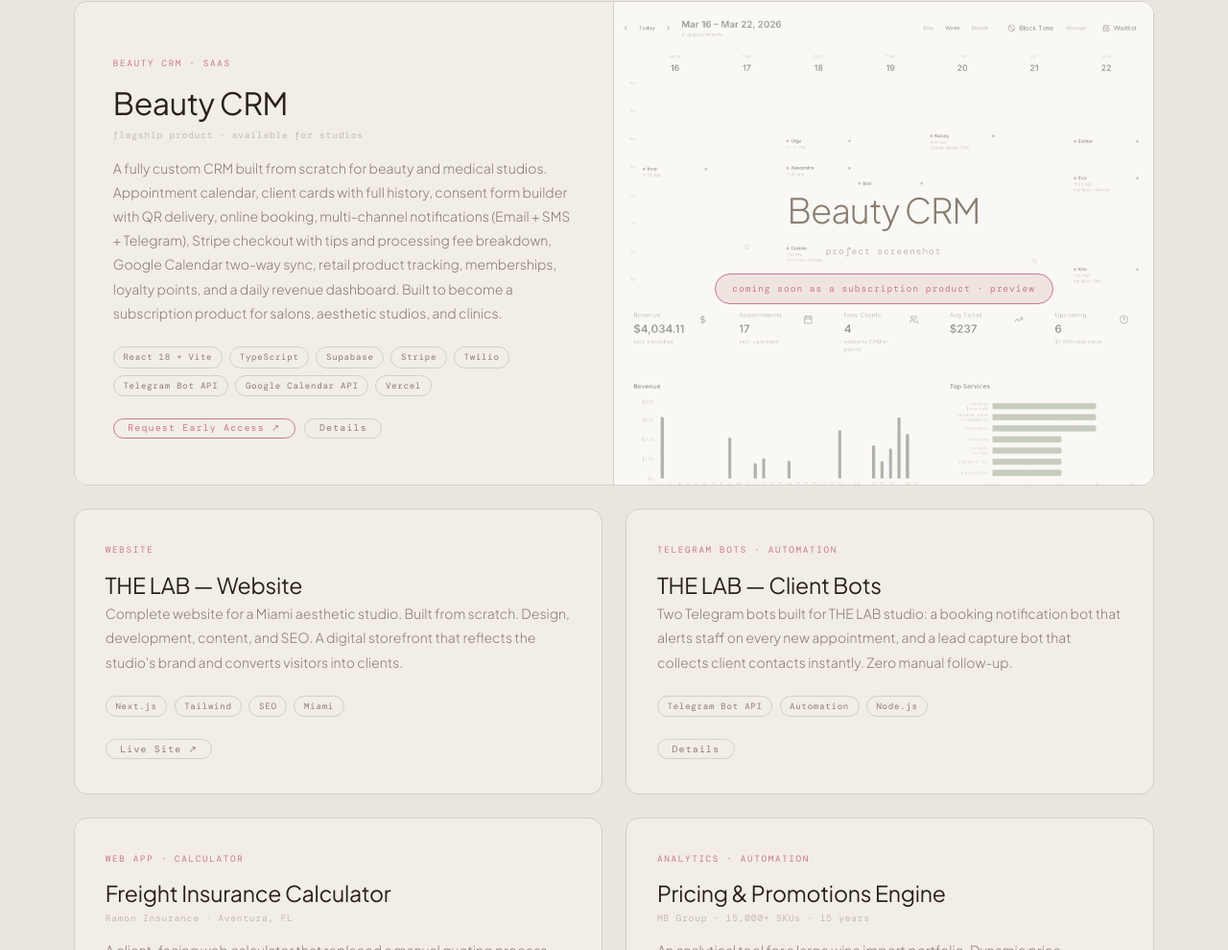
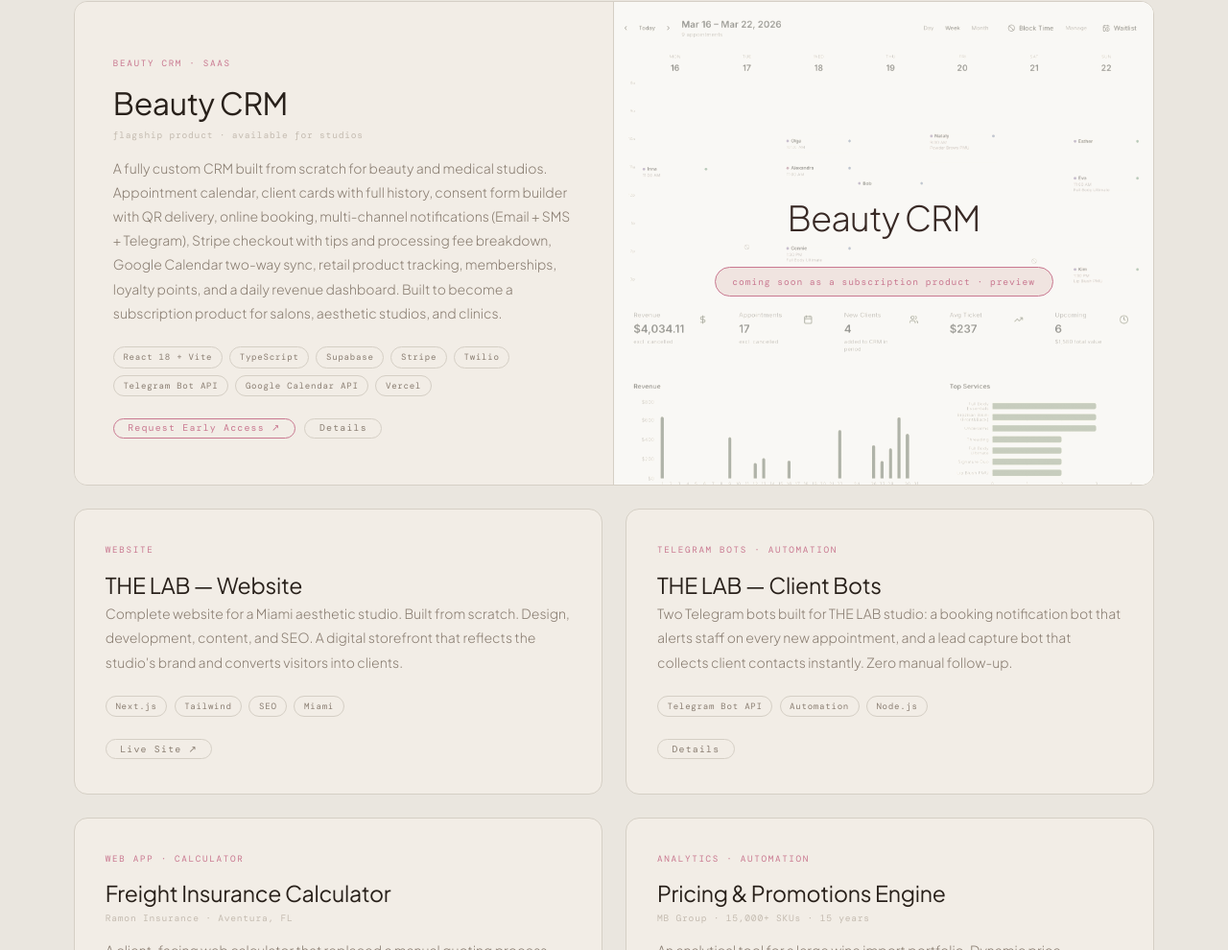
Before and after one commit to dryu13/code13-portfolio, a website: page index.html in a window 1280 px wide. Shown: the part 2202-3192 px from the top of the page at 96% size. Drawn offline with nearby package versions, Linux system fonts and the light colour scheme; a web font is replaced by a local one.

Commit message:
Beauty CRM card: remove 'project screenshot' text, darken title color

```diff
--- a/index.html
+++ b/index.html
@@ -283,7 +283,7 @@ nav {
 }
 .visual-name {
   font-family: var(--f-display); font-weight: 300;
-  font-size: 2.25rem; letter-spacing: -0.02em; color: var(--muted);
+  font-size: 2.25rem; letter-spacing: -0.02em; color: rgba(45,30,25,0.95);
   margin-bottom: 0.4rem;
 }
 .visual-sub {
@@ -647,7 +647,6 @@ footer {
       <div style="position:absolute;inset:0;background:rgba(245,242,238,0.55);"></div>
       <div class="visual-inner" style="position:relative;z-index:1;">
         <div class="visual-name">Beauty CRM</div>
-        <div class="visual-sub">project screenshot</div>
       </div>
       <a href="beauty-crm.html" class="visual-pill" style="position:relative;z-index:1;">coming soon as a subscription product · preview</a>
     </div>
```
